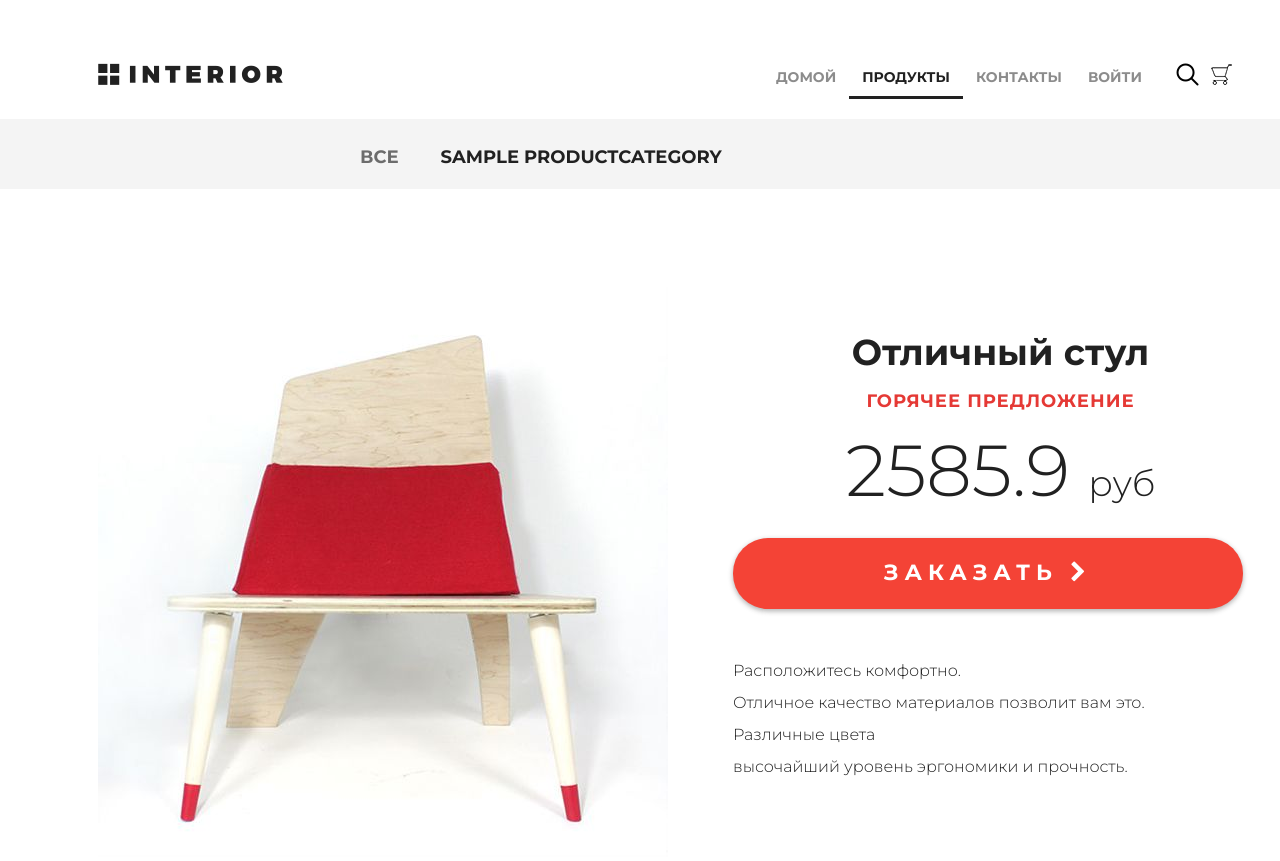
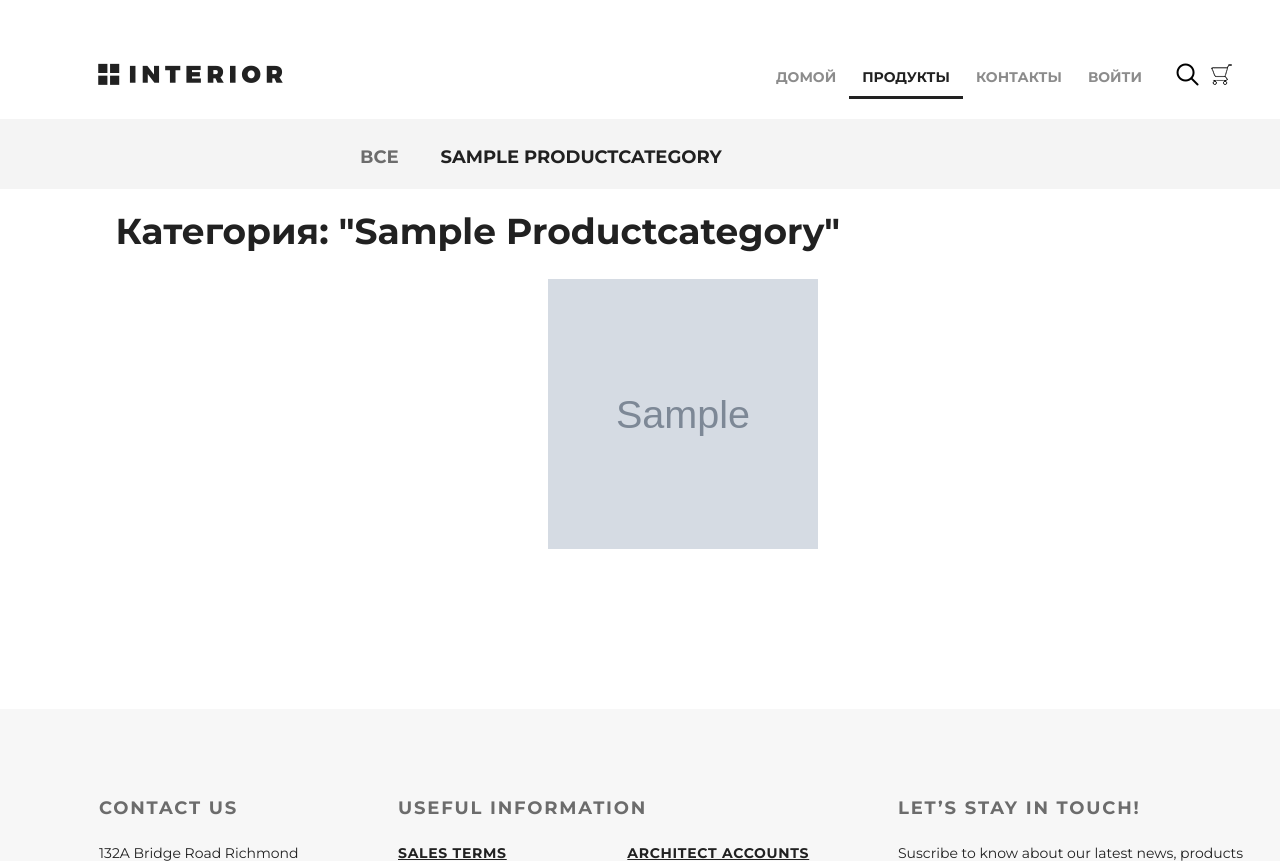
Before and after one commit to koyang-kuleshov/django_1_2, a Django app: page /products/1/ in a window 1280 px wide; the page is wider, and only the part inside the window is pictured. Shown: the top 861 px of that part. Run offline with Django 3.2, Linux system fonts and the light colour scheme; tables that the repository leaves empty hold one stand-in row (values such as "Sample post"); grey boxes marked "Sample" are stand-in pictures.

Commit message:
Сделал вывод всех продуков из БД

```diff
--- a/geekshop/authapp/templates/authapp/base.html
+++ b/geekshop/authapp/templates/authapp/base.html
@@ -22,7 +22,7 @@
   <body>
     <div class="container">
         <div class="login">
-          <div class="h2 text-center head">Вход в систему</div>
+            <div class="h2 text-center head">{{ title|capfirst }}</div>
         </div>
         {% block content %}
 
--- a/geekshop/authapp/templates/authapp/edit.html
+++ b/geekshop/authapp/templates/authapp/edit.html
@@ -9,5 +9,9 @@
     <br>
     <input class="form-control" type="submit" value="Сохранить">
     </form>
-    <button class="btn btn-round form-control last">На главную</button>
+    <div class="user-avatar"><img src="/media/{{ user.avatar|default:'users_avatars/default.jpg' }}
+    "
+    class="user-avatar-img"></div>
+    <button class="btn btn-round form-control last"><a href="{% url 'main' %}">На главную</a>
+    </button>
     {% endblock %}
--- a/geekshop/authapp/templates/authapp/login.html
+++ b/geekshop/authapp/templates/authapp/login.html
@@ -7,6 +7,8 @@
     {{ login_form.as_p }}
     <br>
     <input class="form-control" type="submit" value="Войти">
+    <button class="btn btn-round form-control last">
+    <a href="{% url 'auth:register' %}">Зарегестрироваться</a>
+    </button>
     </form>
-    <a href="{% url 'auth:register' %}">Зарегестрироваться</a>
     {% endblock %}
--- a/geekshop/authapp/templates/authapp/register.html
+++ b/geekshop/authapp/templates/authapp/register.html
@@ -9,6 +9,7 @@
     <br>
     <input class="form-control" type="submit" value="Зарегестрироваться">
     </form>
-    <button class="btn btn-round form-control last">На главную</button>
+    <button class="btn btn-round form-control last"><a href="{% url 'main' %}">На главную</a>
+    </button>
     <div class="user_avatar"><img =src="/media/{{ user.avatar }}"></div>
     {% endblock %}
--- a/geekshop/mainapp/templates/mainapp/index.html
+++ b/geekshop/mainapp/templates/mainapp/index.html
@@ -44,7 +44,6 @@
                         </div>
                     </div>
                     {% endfor %}
-
             </div>
         </section>
 
--- a/geekshop/mainapp/templates/mainapp/products.html
+++ b/geekshop/mainapp/templates/mainapp/products.html
@@ -1,11 +1,11 @@
 {% extends 'mainapp/base.html' %}
 {% load staticfiles %}
     {% block title %}
-        {{ title }}
+        {{ title|title }}
     {% endblock %}
-</head>
-<body>
+
   <div class="container">
+
     {% block content %}
    <div class="hero-white">
       {% include 'mainapp/includes/inc_mainmenu.html' %}
--- /dev/null
+++ b/geekshop/mainapp/templates/mainapp/products_list.html
@@ -0,0 +1,35 @@
+{% extends 'mainapp/base.html' %}
+{% load staticfiles %}
+    {% block title %}
+      {{ title|title }}
+    {% endblock %}
+
+  <div class="container">
+    {% block content %}
+      <div class="hero-white">
+        {% include 'mainapp/includes/inc_mainmenu.html' %}
+      </div>
+      <div class="details">
+        {% include 'mainapp/includes/inc_category_menu.html' %}
+      <section class="product-review padding-site">
+        <div class="products-title">
+          <h2>
+            Категория: "{{ category.name|title }}"
+          </h2>
+        </div>
+        <div class="product-list">
+            {% for product in products %}
+              <div class="product">
+                <img src="{{ product.image.url }}" alt="{{ product.short_desc }}" class="product-img">
+                <div class="hover-description">
+                  <a href="#" class="hover-button">
+                    <img src="{% static 'img/arrow.svg' %}" alt="" class="hover-button-arrow"></a>
+                    <h3 class="hover-header">{{ product.name }}</h3>
+                    <p class="hover-p">{{ product.short_desc }}</p>
+                  </div>
+              </div>
+            {% endfor %}
+      </div>
+  </section>
+  <div class="clr"></div>
+  {% endblock %}
--- a/geekshop/mainapp/views.py
+++ b/geekshop/mainapp/views.py
@@ -1,9 +1,9 @@
 import random
-from django.shortcuts import render
+from django.shortcuts import render, get_object_or_404
 from .models import ProductCategory, Product
 
 
-def main(requests):
+def main(request):
     spam = list(Product.objects.all())
     random.shuffle(spam)
     product_list = spam[:4]
@@ -16,19 +16,37 @@ def main(requests):
         'trending_products': trending_products,
         'small_products': small_products,
     }
-    return render(requests, 'mainapp/index.html', context=context)
+    return render(request, 'mainapp/index.html', context=context)
 
 
-def products(requests, pk=None):
+def products(request, pk=None):
     title = 'Продукты интернет-магазина'
     links_menu = ProductCategory.objects.all()
     same_products = Product.objects.all()[:3]
+
+    if pk is not None:
+        if pk == 0:
+            products = Product.objects.all()
+            category = {'name': 'все'}
+        else:
+            category = get_object_or_404(ProductCategory, pk=pk)
+            products = Product.objects.filter(category__pk=pk)
+        context = {
+            'title': title,
+            'links_menu': links_menu,
+            'same_products': same_products,
+            'category': category,
+            'products': products,
+        }
+        return render(request, 'mainapp/products_list.html', context)
+
     context = {
         'title': title,
         'links_menu': links_menu,
         'same_products': same_products,
     }
-    return render(requests, 'mainapp/products.html', context=context)
+
+    return render(request, 'mainapp/products.html', context=context)
 
 
 def contacts(request):
--- a/geekshop/static/css/style.css
+++ b/geekshop/static/css/style.css
@@ -352,6 +352,7 @@ display: block;
     height: 152px;
     margin-right: 15px;
 }
+
 .title h2 {
     float: left;
     margin-top: 118px;
@@ -1147,6 +1148,7 @@ letter-spacing: 3.6px;
     height: 270px;
     display: block;
     position: relative;
+    margin-bottom: 40px;
 }
 
 .product-img {
@@ -1623,3 +1625,21 @@ display: block;
     right: -38px;
     color: #6c6c6c;
 }
+
+.user-avatar {
+    margin: 20px 0px;
+    height: 270px;
+    width: 270px;
+}
+
+.user-avatar-img {
+    height: 270px;
+    width: 270px;
+}
+
+.products-title {
+    color: #212121;
+    font-size: 24px;
+    height: 30px;
+    margin: 20px 20px 40px 20px;
+}
```
